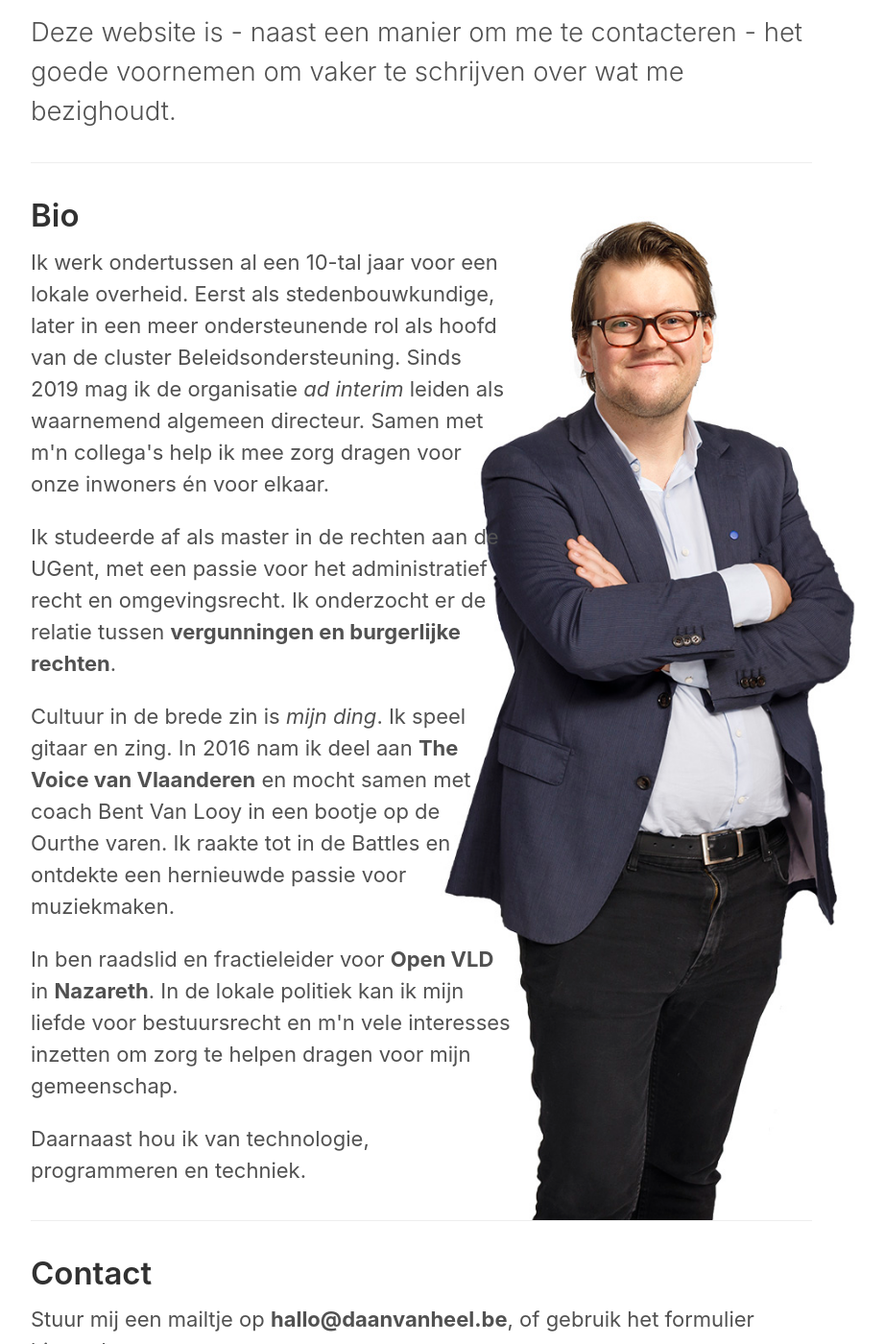
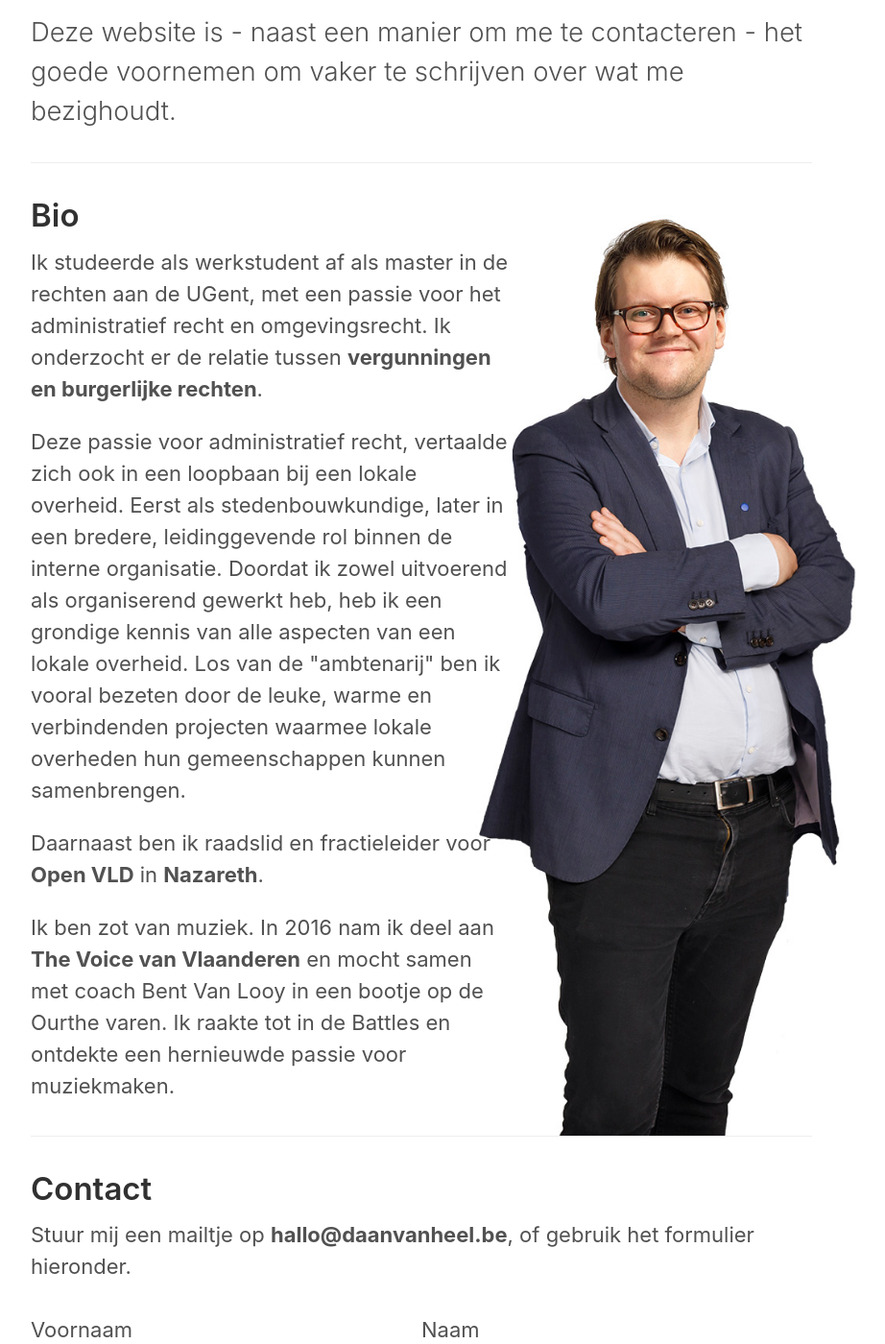
Before and after one commit to daanvanheel/daanvanheel.github.io, a Jekyll site: the page built from over.html, in a window 1280 px wide and 1400 px high, scrolled down 215 px. Shown: the whole window at 96% size, without its empty margins (201-1123 px from the left). Built offline with Jekyll 4.4.1, drawn with Linux system fonts in a browser that asks for light colours.

Commit message:
Update over.html

```diff
--- a/over.html
+++ b/over.html
@@ -11,23 +11,23 @@ title: Hallo,  ik ben Daan.
 
   <h2 id="Bio">Bio</h2>
 
-  <p>Ik werk ondertussen al een 10-tal jaar voor een lokale overheid. Eerst als stedenbouwkundige, later in een meer ondersteunende rol als hoofd van de cluster Beleidsondersteuning. Sinds 2019 mag ik de organisatie <em>ad interim</em> leiden als waarnemend algemeen directeur.
-    Samen met m'n collega's help ik mee zorg dragen voor onze inwoners én voor elkaar.</p>
-
-  <p>Ik studeerde af als master in de rechten aan de UGent, met een passie voor het administratief recht
+  <p>Ik studeerde als werkstudent af als master in de rechten aan de UGent, met een passie voor het administratief recht
     en omgevingsrecht. Ik onderzocht er de relatie tussen
     <a href="https://lib.ugent.be/en/catalog/rug01:002304288?i=0&q=daan+vanheel" target="_blank">vergunningen en burgerlijke
       rechten</a>.</p>
 
-  <p>Cultuur in de brede zin is <em>mijn ding</em>. Ik speel gitaar en zing. In 2016 nam ik deel aan <a href="https://youtube.com/watch?v=YBdeTxaMIpc" target="_blank">
-    The Voice van Vlaanderen</a> en mocht samen met coach Bent Van Looy in een bootje op de Ourthe varen. Ik raakte tot in de
-    Battles en ontdekte een hernieuwde passie voor muziekmaken.</p>
+  <p>Deze passie voor administratief recht, vertaalde zich ook in een loopbaan bij een lokale overheid. Eerst als stedenbouwkundige,
+    later in een bredere, leidinggevende rol binnen de interne organisatie. Doordat ik zowel uitvoerend als organiserend gewerkt heb,
+    heb ik een grondige kennis van alle aspecten van een lokale overheid. Los van de "ambtenarij" ben ik vooral bezeten door de leuke, warme
+    en verbindenden projecten waarmee lokale overheden hun gemeenschappen kunnen samenbrengen.
+  </p>
 
-  <p>In ben raadslid en fractieleider voor <a href="http://openvldnazaretheke.be" target="_blank">Open VLD</a> in
-    <a href="http://nazareth.be" target="_blank">Nazareth</a>. In de lokale politiek kan ik mijn liefde voor bestuursrecht
-    en m'n vele interesses inzetten om zorg te helpen dragen voor mijn gemeenschap. </p>
+  <p>Daarnaast ben ik raadslid en fractieleider voor <a href="http://openvldnazaretheke.be" target="_blank">Open VLD</a> in
+    <a href="http://nazareth.be" target="_blank">Nazareth</a>. </p>
 
-  <p>Daarnaast hou ik van technologie, programmeren en techniek. </p>
+  <p>Ik ben zot van muziek. In 2016 nam ik deel aan <a href="https://youtube.com/watch?v=YBdeTxaMIpc" target="_blank">
+      The Voice van Vlaanderen</a> en mocht samen met coach Bent Van Looy in een bootje op de Ourthe varen. Ik raakte tot in de
+      Battles en ontdekte een hernieuwde passie voor muziekmaken.</p>
 
 </div>
 
```
